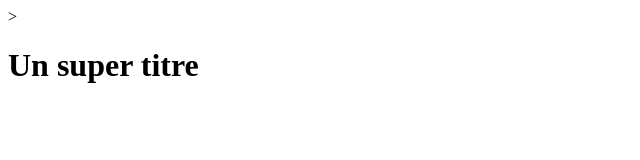
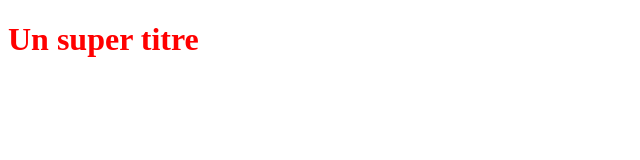
Before and after one commit to tbendev/OpenclassroomsProjectV2, a plain HTML site: page index.html in a window 1280 px wide. Shown: the whole page, without its empty margins (0-640 px from the left). Drawn offline with Linux system fonts and the light colour scheme.

Commit message:
Ajout des fichiers html et css de base

```diff
--- a/index.html
+++ b/index.html
@@ -2,7 +2,7 @@
 <html>
     <head>
         <title></title>
-        ><link rel="stylesheet" type="text/css" href="style.css">
+        <link rel="stylesheet" type="text/css" href="styles.css">
     </head>
     <body>
         <h1>Un super titre</h1>
```
